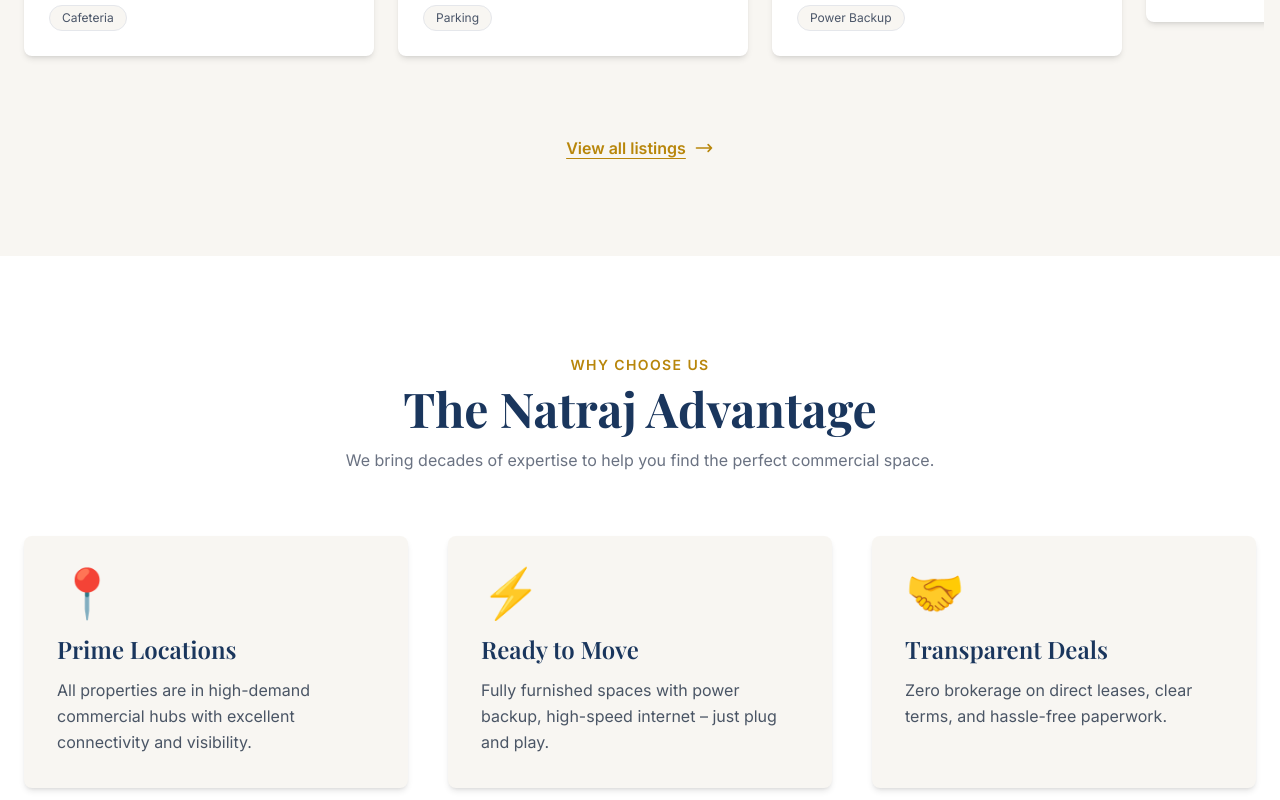
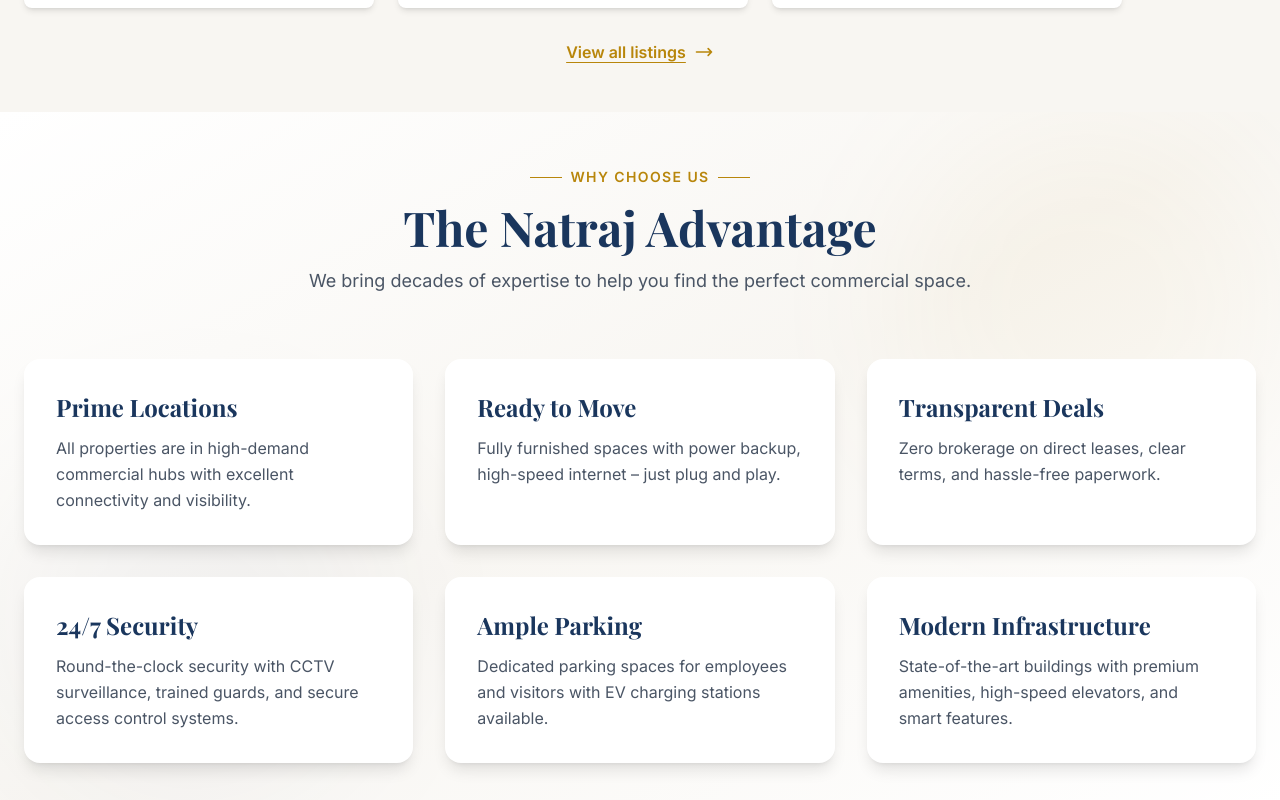
Before and after one commit to shiv90154/kalash-tower, a Next.js app: page / in a window 1280 px wide. Shown: the part 1400-2200 px from the top of the page. Built offline with nearby package versions, Linux system fonts and the light colour scheme.

Commit message:
Changes in landing page

```diff
--- a/app/globals.css
+++ b/app/globals.css
@@ -6,6 +6,7 @@
   --font-body: "Inter", "Outfit", sans-serif;
   --color-classic-primary: #1a365d;
   --color-classic-primary-light: #2a4a7f;
+  --color-classic-primary-light2: #3a67a2;
   --color-classic-gold: #b8860b;
   --color-classic-gold-light: #d4a017;
   --color-classic-bg: #f8f6f2;
--- a/app/page.tsx
+++ b/app/page.tsx
@@ -1,7 +1,12 @@
 import Image from "next/image";
 import Link from "next/link";
+import React from "react";
 import PropertyCard from "@/components/PropertyCard";
 import TestimonialCard from "@/components/TestimonialCard";
+import { MdLocationOn, MdElectricBolt, MdHandshake } from "react-icons/md";
+import { FaBuilding, FaKey, FaShieldAlt } from "react-icons/fa";
+import { GiOfficeChair } from "react-icons/gi";
+
 import type { Metadata } from "next";
 
 export const metadata: Metadata = {
@@ -190,7 +195,7 @@
 </section>
 
       {/* Featured Properties */}
-  <section className="py-24 bg-classic-bg overflow-hidden">
+  <section className="py-12 bg-classic-bg overflow-hidden">
   <div className="max-w-7xl mx-auto px-6">
     <div className="text-center mb-12">
       <span className="text-classic-gold text-sm font-semibold tracking-widest uppercase">
@@ -230,7 +235,7 @@
       </div>
     </div>
 
-    <div className="mt-12 text-center">
+    <div className="text-center">
       <Link
         href="/listings"
         className="inline-flex items-center text-classic-gold font-semibold hover:text-classic-gold-light transition-colors underline underline-offset-4 group"
@@ -256,48 +261,73 @@
 </section>
 
       {/* Why Choose Us */}
-      <section className="py-24 bg-white">
-        <div className="max-w-7xl mx-auto px-6">
+  <section className="py-12 bg-gradient-to-br from-white via-classic-bg/30 to-white relative overflow-hidden">
+  {/* Background decorative elements */}
+  <div className="absolute top-0 right-0 w-96 h-96 bg-classic-gold/5 rounded-full blur-3xl -z-10"></div>
+  <div className="absolute bottom-0 left-0 w-96 h-96 bg-classic-primary/5 rounded-full blur-3xl -z-10"></div>
+
+  <div className="max-w-7xl mx-auto px-6 relative z-10">
     <div className="text-center mb-16">
-            <span className="text-classic-gold text-sm font-semibold tracking-widest uppercase">
+      <span className="text-classic-gold text-sm font-semibold tracking-widest uppercase inline-flex items-center gap-2">
+        <span className="w-8 h-px bg-classic-gold"></span>
         Why Choose Us
+        <span className="w-8 h-px bg-classic-gold"></span>
       </span>
-            <h2 className="font-classic text-4xl md:text-5xl font-bold text-classic-primary mt-2 mb-4">
+      <h2 className="font-classic text-4xl md:text-5xl font-bold text-classic-primary mt-4 mb-4">
         The Natraj Advantage
       </h2>
-            <p className="text-gray-500 max-w-2xl mx-auto">
-              We bring decades of expertise to help you find the perfect
-              commercial space.
+      <p className="text-gray-600 max-w-2xl mx-auto text-lg">
+        We bring decades of expertise to help you find the perfect commercial space.
       </p>
     </div>
-          <div className="grid gap-10 md:grid-cols-3">
+
+    <div className="grid gap-8 md:grid-cols-3">
       {[
         {
-                icon: "📍",
           title: "Prime Locations",
           desc: "All properties are in high-demand commercial hubs with excellent connectivity and visibility.",
         },
         {
-                icon: "⚡",
           title: "Ready to Move",
           desc: "Fully furnished spaces with power backup, high-speed internet – just plug and play.",
         },
         {
-                icon: "🤝",
           title: "Transparent Deals",
           desc: "Zero brokerage on direct leases, clear terms, and hassle-free paperwork.",
+              },
+        {
+  title: "24/7 Security",
+  desc: "Round-the-clock security with CCTV surveillance, trained guards, and secure access control systems.",
+  hoverGradient: "from-blue-600/90 to-blue-700/90",
+},
+{
+  title: "Ample Parking",
+  desc: "Dedicated parking spaces for employees and visitors with EV charging stations available.",
+  hoverGradient: "from-purple-600/90 to-purple-700/90",
+},
+{
+  title: "Modern Infrastructure",
+  desc: "State-of-the-art buildings with premium amenities, high-speed elevators, and smart features.",
+  hoverGradient: "from-cyan-600/90 to-cyan-700/90",
 },
       ].map((item, i) => (
         <div
           key={i}
-                className="group bg-classic-bg p-8 rounded-lg shadow-md hover:shadow-xl transition-all duration-300 border border-transparent hover:border-classic-gold/30 animate-slide-up"
+          className="group relative rounded-2xl transition-all duration-500 hover:-translate-y-2"
           style={{ animationDelay: `${i * 100}ms` }}
         >
-                <div className="text-5xl mb-4">{item.icon}</div>
-                <h3 className="font-classic text-2xl font-semibold text-classic-primary mb-3 group-hover:text-classic-gold transition-colors">
+          {/* Card content */}
+          <div className="relative bg-white rounded-2xl shadow-lg hover:shadow-xl transition-all duration-300 overflow-hidden h-full">
+            {/* Gradient top border effect on hover */}
+            <div className="absolute top-0 left-0 right-0 h-1 bg-gradient-to-r from-classic-gold to-classic-gold-light scale-x-0 group-hover:scale-x-100 transition-transform duration-300 origin-left"></div>
+            <div className="p-8">
+
+              <h3 className="font-classic text-2xl font-bold text-classic-primary mb-3  transition-colors duration-300">
                 {item.title}
               </h3>
-                <p className="text-gray-600 leading-relaxed">{item.desc}</p>
+              <p className="text-gray-600 leading-relaxed flex-grow">{item.desc}</p>
+            </div>
+          </div>
         </div>
       ))}
     </div>
--- a/package.json
+++ b/package.json
@@ -12,7 +12,8 @@
     "next": "16.2.4",
     "nodemailer": "^8.0.7",
     "react": "19.2.4",
-    "react-dom": "19.2.4"
+    "react-dom": "19.2.4",
+    "react-icons": "^5.6.0"
   },
   "devDependencies": {
     "@tailwindcss/postcss": "^4",
```
Also changed, not shown: 1 other file (tests, documents, lock files or other folders). Lines whose indentation alone changed are shown as unchanged.
